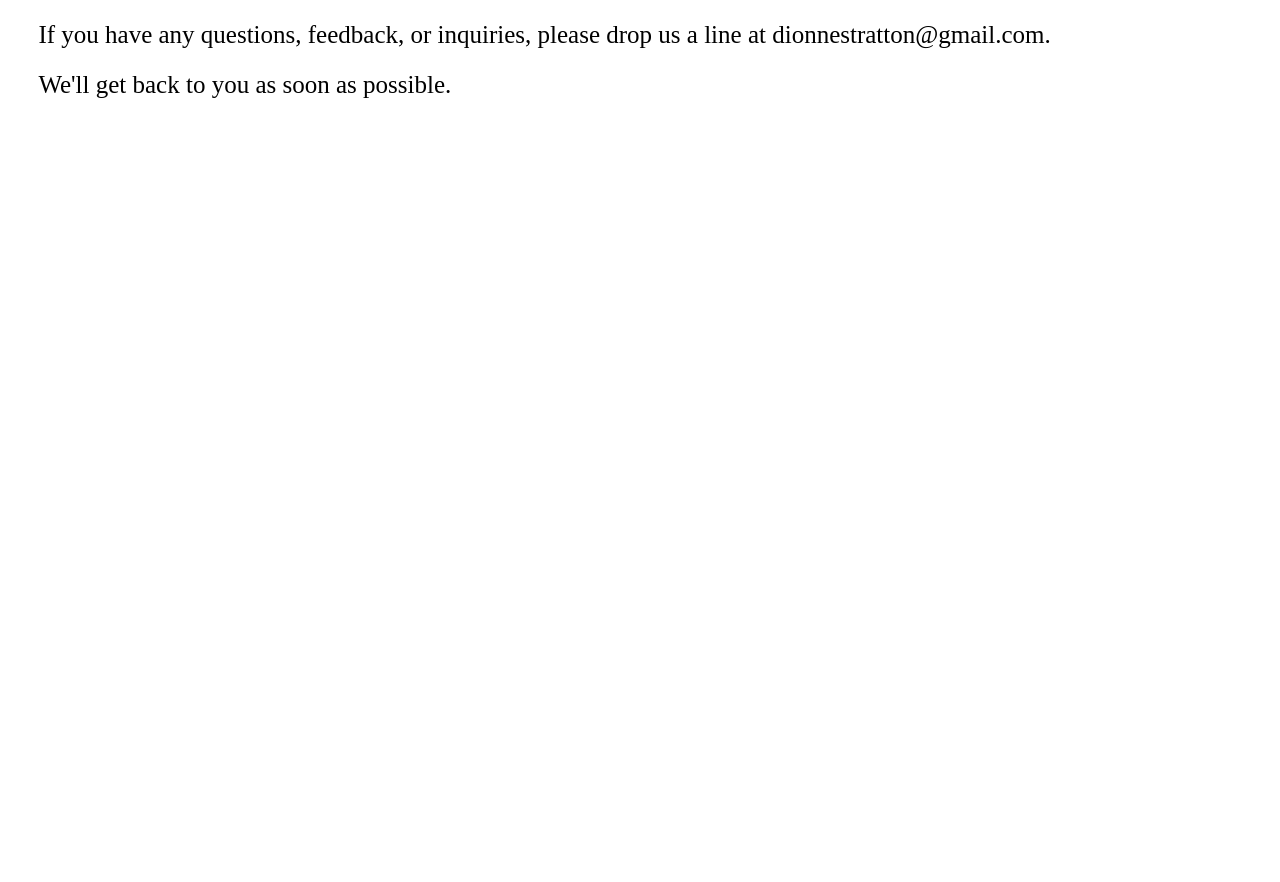
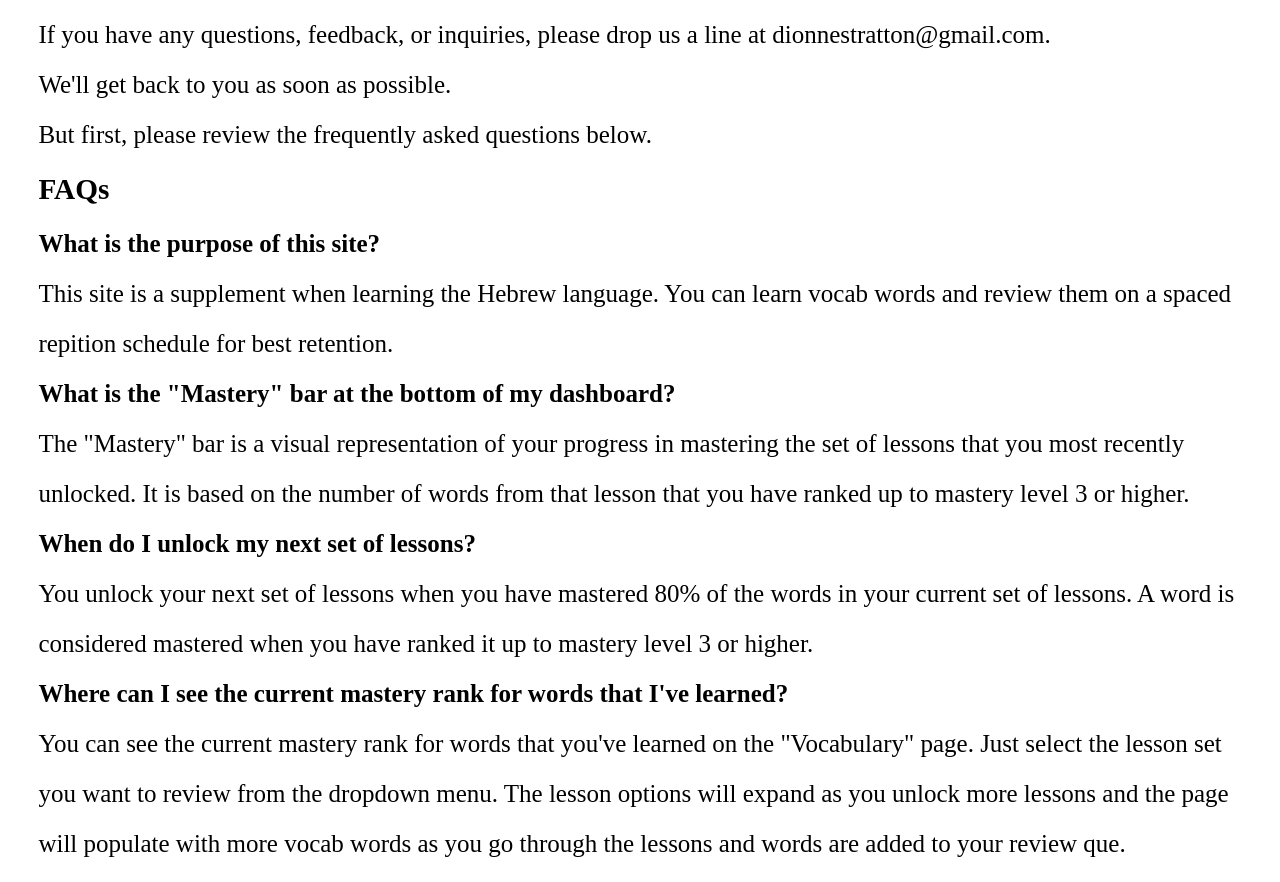
Before and after one commit to Dionne-Stratton/shiba-sensei-frontend-react, a React (Create React App) app: page /contact in a window 1280 px wide. Shown: the part 332-1214 px from the top of the page. Before the commit the page ends 800 px from the top, so only its background shows below. Built offline with nearby package versions, Linux system fonts and the light colour scheme; no server answers.

Commit message:
added FAQ to contact page

```diff
--- a/src/components/MarketingPages/Contact.js
+++ b/src/components/MarketingPages/Contact.js
@@ -39,6 +39,37 @@ const Contact = () => {
         at dionnestratton@gmail.com.
       </p>
       <p> We'll get back to you as soon as possible.</p>
+      <p>But first, please review the frequently asked questions below.</p>
+      <h3>FAQs</h3>
+      <h4>What is the purpose of this site?</h4>
+      <p>
+        This site is a supplement when learning the Hebrew language. You can
+        learn vocab words and review them on a spaced repition schedule for best
+        retention.
+      </p>
+      <h4>What is the "Mastery" bar at the bottom of my dashboard?</h4>
+      <p>
+        The "Mastery" bar is a visual representation of your progress in
+        mastering the set of lessons that you most recently unlocked. It is
+        based on the number of words from that lesson that you have ranked up to
+        mastery level 3 or higher.
+      </p>
+      <h4>When do I unlock my next set of lessons?</h4>
+      <p>
+        You unlock your next set of lessons when you have mastered 80% of the
+        words in your current set of lessons. A word is considered mastered when
+        you have ranked it up to mastery level 3 or higher.
+      </p>
+      <h4>
+        Where can I see the current mastery rank for words that I've learned?
+      </h4>
+      <p>
+        You can see the current mastery rank for words that you've learned on
+        the "Vocabulary" page. Just select the lesson set you want to review
+        from the dropdown menu. The lesson options will expand as you unlock
+        more lessons and the page will populate with more vocab words as you go
+        through the lessons and words are added to your review que.
+      </p>
       {/* <form onSubmit={handleSubmit}>
         <div>
           <label htmlFor="name">User Name: </label>
```
